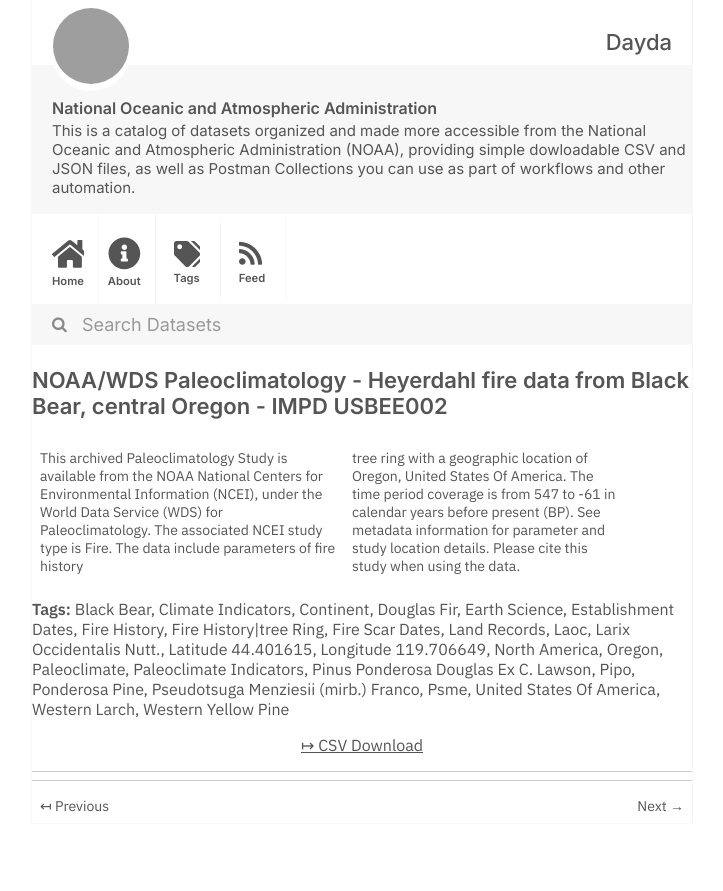
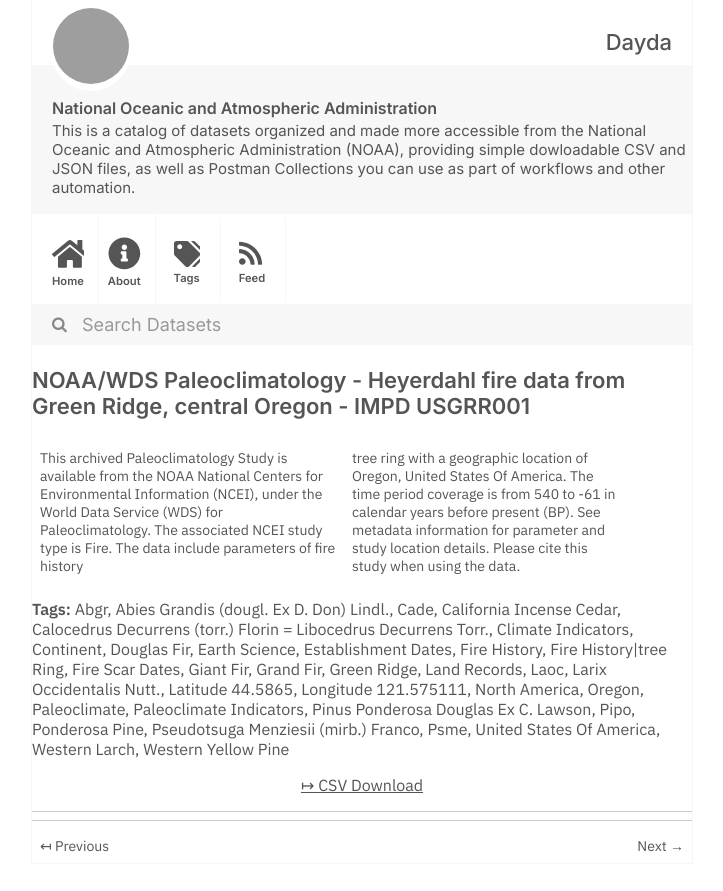
Before and after one commit to dayda-entities/national-oceanic-and-atmospheric-administration, a Jekyll site: the page built from _posts/2020-11-12-noaawds-paleoclimatology-heyer.md, in a window 1280 px wide, cut to the strip 0-891 px from the top of the page. Shown: the whole strip, without its empty margins (278-1001 px from the left). Built offline with Jekyll 4.4.1, drawn with Linux system fonts in a browser that asks for light colours; grey boxes are pictures that could not be loaded.

Commit message:
Publish Data

```diff
--- a/_posts/2020-11-12-noaawds-paleoclimatology-heyer.md
+++ b/_posts/2020-11-12-noaawds-paleoclimatology-heyer.md
@@ -1,13 +1,17 @@
 ---
 title: >-
-  NOAA/WDS Paleoclimatology - Heyerdahl fire data from Black Bear, central
-  Oregon - IMPD USBEE002
-created: '2020-11-12T06:07:06.207819'
-modified: '2020-12-19T00:01:43.523401'
+  NOAA/WDS Paleoclimatology - Heyerdahl fire data from Green Ridge, central
+  Oregon - IMPD USGRR001
+created: '2020-11-12T06:03:44.089736'
+modified: '2021-04-09T22:04:58.071137'
 state: active
 type: dataset
 tags:
-  - Black Bear
+  - Abgr
+  - Abies Grandis (dougl. Ex D. Don) Lindl.
+  - Cade
+  - California Incense Cedar
+  - Calocedrus Decurrens (torr.) Florin = Libocedrus Decurrens Torr.
   - Climate Indicators
   - Continent
   - Douglas Fir
@@ -16,11 +20,14 @@ tags:
   - Fire History
   - Fire History|tree Ring
   - Fire Scar Dates
+  - Giant Fir
+  - Grand Fir
+  - Green Ridge
   - Land Records
   - Laoc
   - Larix Occidentalis Nutt.
-  - Latitude 44.401615
-  - Longitude  119.706649
+  - Latitude 44.5865
+  - Longitude  121.575111
   - North America
   - Oregon
   - Paleoclimate
@@ -35,9 +42,9 @@ tags:
   - Western Yellow Pine
 groups: []
 csv_url: >-
-  https://www.ncei.noaa.gov/pub/data/paleo/firehistory/firescar/northamerica/supplemental/usbee002_saplings.csv
+  https://www.ncei.noaa.gov/pub/data/paleo/firehistory/firescar/northamerica/supplemental/usgrr001-scarred-tree-info.csv
 json_url: ''
 layout: post
 
 ---
-This archived Paleoclimatology Study is available from the NOAA National Centers for Environmental Information (NCEI), under the World Data Service (WDS) for Paleoclimatology. The associated NCEI study type is Fire. The data include parameters of fire history|tree ring with a geographic location of Oregon, United States Of America. The time period coverage is from 547 to -61 in calendar years before present (BP). See metadata information for parameter and study location details. Please cite this study when using the data.
+This archived Paleoclimatology Study is available from the NOAA National Centers for Environmental Information (NCEI), under the World Data Service (WDS) for Paleoclimatology. The associated NCEI study type is Fire. The data include parameters of fire history|tree ring with a geographic location of Oregon, United States Of America. The time period coverage is from 540 to -61 in calendar years before present (BP). See metadata information for parameter and study location details. Please cite this study when using the data.
```
